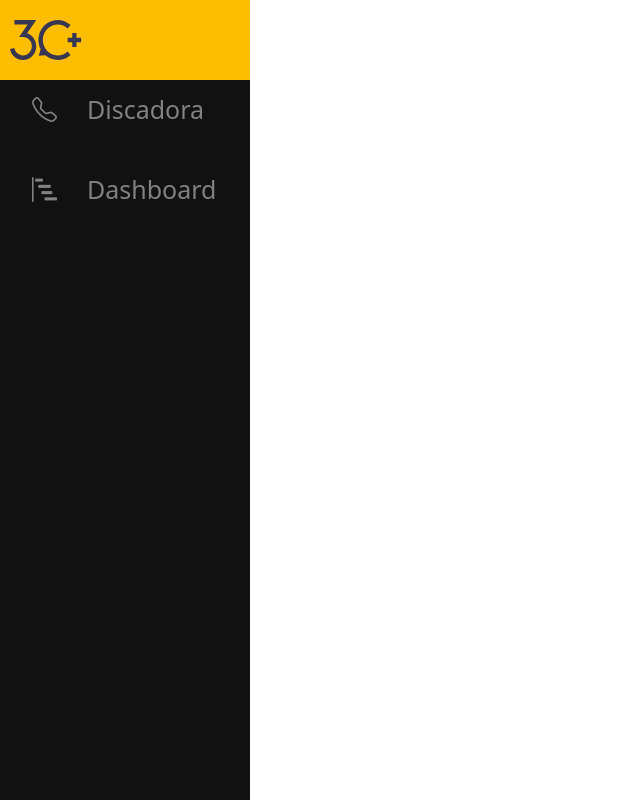
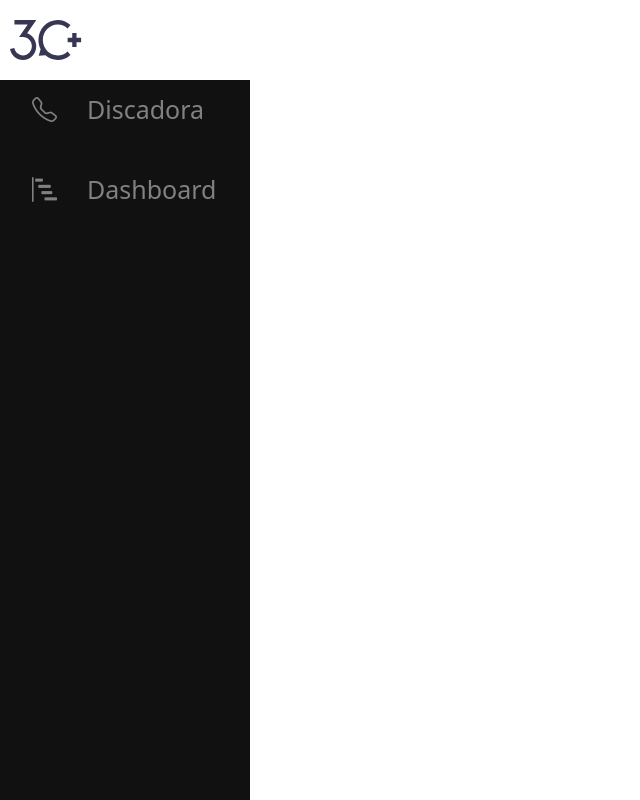
Before and after one commit to Gabriel-Goettenauer/Project-CRM, a Vue app in the folder frontend/: page /dashboard in a window 1280 px wide. Shown: the whole page, without its empty margins (0-640 px from the left). Built offline with nearby package versions, Linux system fonts and the light colour scheme; the HTML template or start-up script is replaced by a standard one.

Commit message:
Sidebar Dashboard

```diff
--- a/frontend/src/components/SideNavbar.vue
+++ b/frontend/src/components/SideNavbar.vue
@@ -87,7 +87,7 @@ export default {
 
 .img{
     width: auto;
-    background-color: #FFBD00;
+    background-color: #FFFF;
 }
 
 .brand{
```
